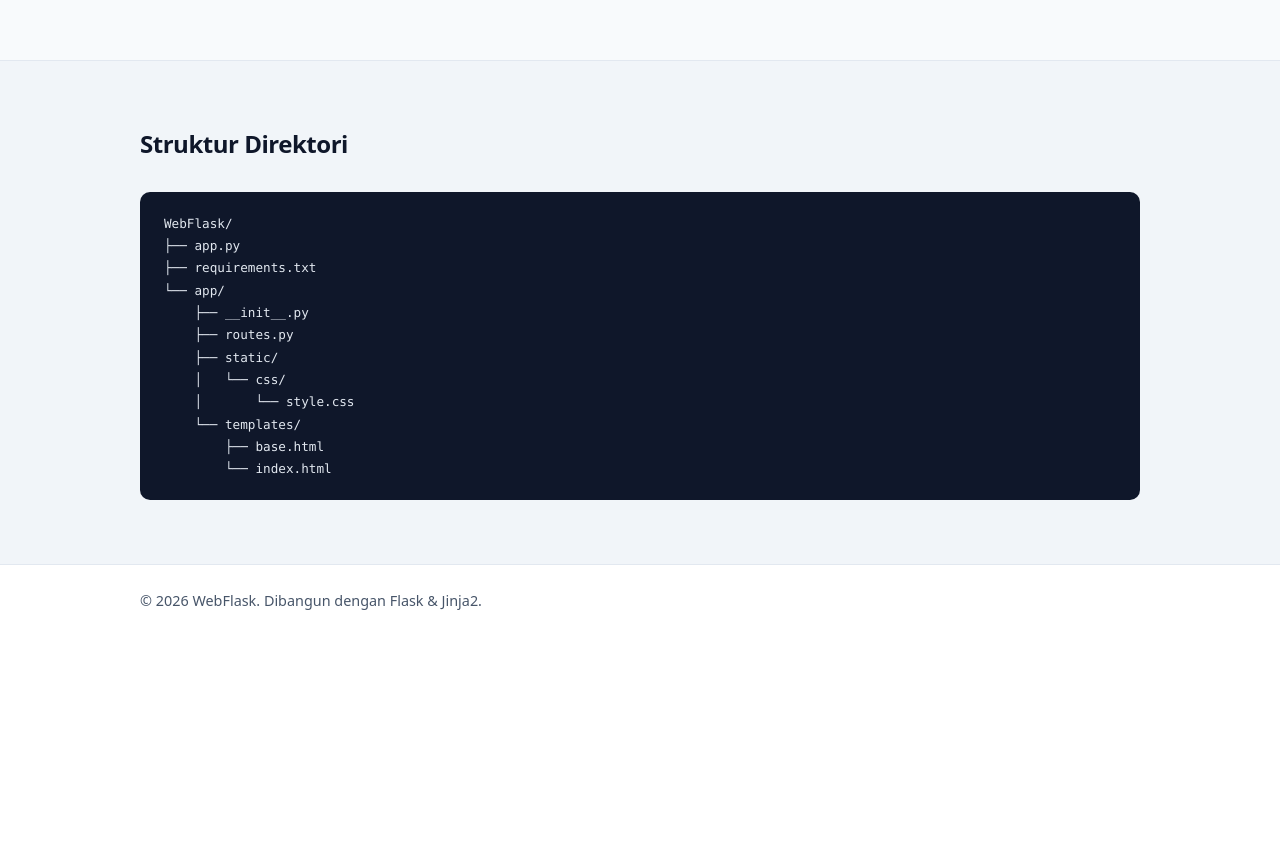
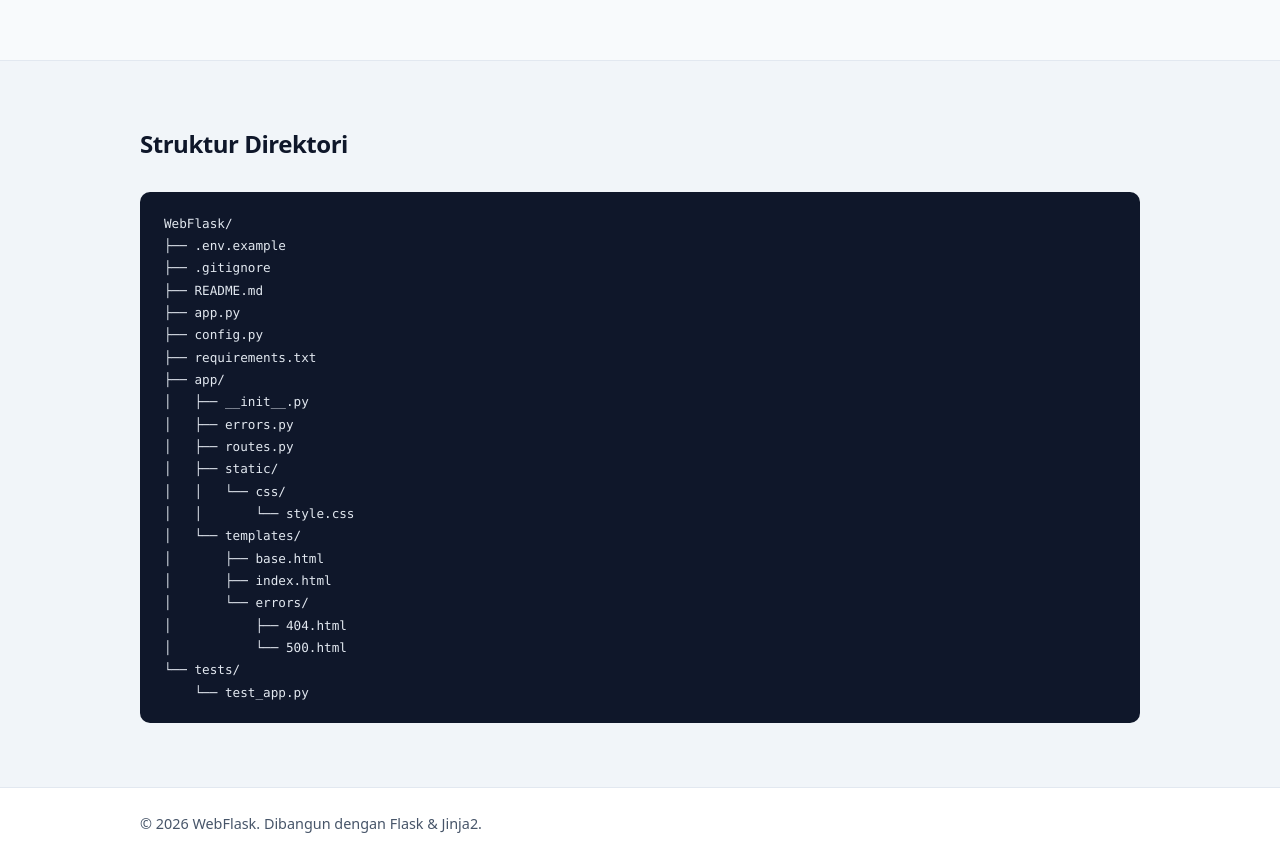
Before and after one commit to InMochi/WebFlask, a Flask app: page / in a window 1280 px wide. Shown: the part 814-1673 px from the top of the page. Before the commit the page ends 1424 px from the top, so only its background shows below. Run offline with Flask 3, Linux system fonts and the light colour scheme.

Commit message:
Template siap pakai

```diff
--- a/app.py
+++ b/app.py
@@ -1,10 +1,12 @@
-"""Application entry point."""
+"""Application entry point for local development."""
 
-import os
 from app import create_app
 
 app = create_app()
 
 if __name__ == "__main__":
-    debug_mode = os.getenv("FLASK_DEBUG", "false").lower() == "true"
-    app.run(host="127.0.0.1", port=5000, debug=debug_mode)
+    app.run(
+        host="127.0.0.1",
+        port=app.config["PORT"],
+        debug=app.config["DEBUG"],
+    )
--- a/app/__init__.py
+++ b/app/__init__.py
@@ -1,6 +1,9 @@
 """Application factory for the Flask web app."""
 
+from typing import Any
 from flask import Flask, Response
+
+from config import Config, get_config
 
 
 def add_security_headers(response: Response) -> Response:
@@ -22,18 +25,29 @@ def add_security_headers(response: Response) -> Response:
     return response
 
 
-def create_app() -> Flask:
+def create_app(config_object: type[Config] | dict[str, Any] | None = None) -> Flask:
     """Create and configure the Flask application instance."""
     app = Flask(__name__)
+
+    if isinstance(config_object, dict):
+        app.config.from_object(Config)
+        app.config.from_mapping(config_object)
+    elif config_object is not None:
+        app.config.from_object(config_object)
+    else:
+        app.config.from_object(get_config())
 
     # TODO(security): Add SECRET_KEY (via env/secret manager), session cookie
     # hardening (__Host-, HttpOnly, Secure, SameSite), CSRF protection,
     # authentication, and rate limiting before introducing forms, APIs, or
     # user accounts. Omitted here because only a public GET homepage is served.
 
+    from app.errors import internal_server_error, page_not_found
     from app.routes import main_bp
 
     app.register_blueprint(main_bp)
+    app.register_error_handler(404, page_not_found)
+    app.register_error_handler(500, internal_server_error)
     app.after_request(add_security_headers)
 
     return app
--- a/app/static/css/style.css
+++ b/app/static/css/style.css
@@ -215,6 +215,19 @@ code {
     color: inherit;
 }
 
+.error-section {
+    padding: 6rem 0;
+}
+
+.error-box {
+    max-width: 560px;
+}
+
+.error-box h1 {
+    font-size: clamp(1.75rem, 3.5vw, 2.25rem);
+    margin-bottom: 0.75rem;
+}
+
 .site-footer {
     background-color: var(--surface);
     border-top: 1px solid var(--border);
--- a/app/templates/index.html
+++ b/app/templates/index.html
@@ -56,17 +56,27 @@
     <div class="container">
         <h2 class="section-title">Struktur Direktori</h2>
         <pre class="tree-box"><code>WebFlask/
+├── .env.example
+├── .gitignore
+├── README.md
 ├── app.py
+├── config.py
 ├── requirements.txt
-└── app/
-    ├── __init__.py
-    ├── routes.py
-    ├── static/
-    │   └── css/
-    │       └── style.css
-    └── templates/
-        ├── base.html
-        └── index.html</code></pre>
+├── app/
+│   ├── __init__.py
+│   ├── errors.py
+│   ├── routes.py
+│   ├── static/
+│   │   └── css/
+│   │       └── style.css
+│   └── templates/
+│       ├── base.html
+│       ├── index.html
+│       └── errors/
+│           ├── 404.html
+│           └── 500.html
+└── tests/
+    └── test_app.py</code></pre>
     </div>
 </section>
 {% endblock %}
```
Also changed, not shown: app/errors.py (added, +13 -0 lines), app/templates/errors/404.html (added, +16 -0 lines), app/templates/errors/500.html (added, +16 -0 lines), config.py (added, +43 -0 lines), tests/test_app.py (added, +46 -0 lines), README.md (added), 2 other files.
